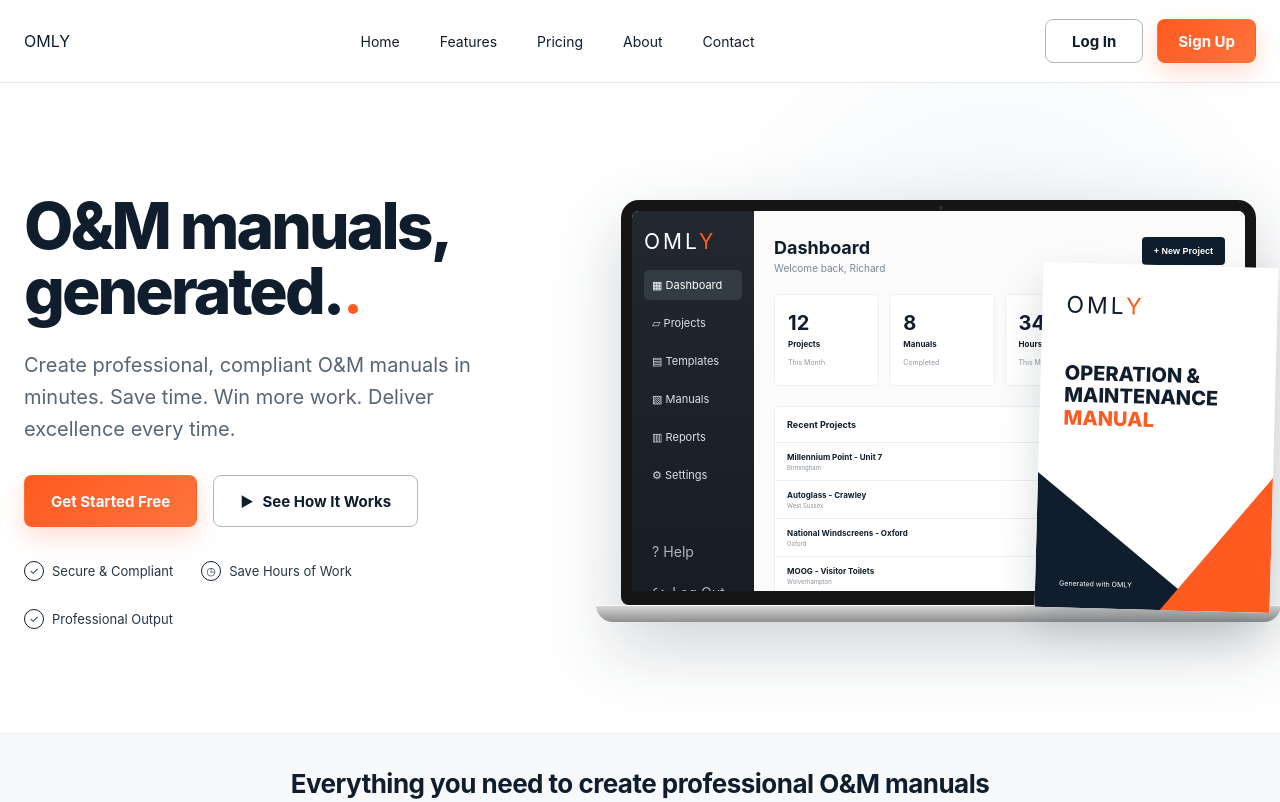
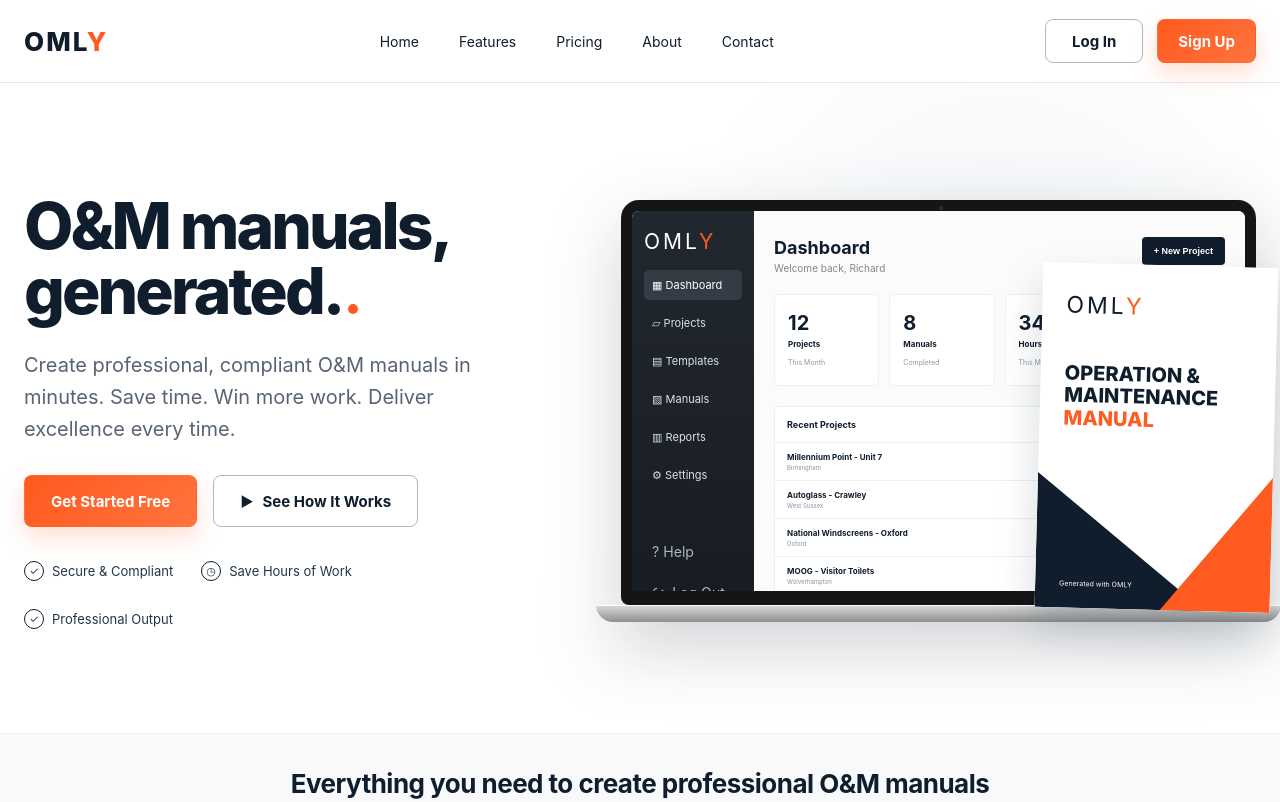
Before and after one commit to leo-nelson/omly, a website: page public/index.html in a window 1280 px wide. Shown: the top 802 px of the page. Drawn offline with Linux system fonts and the light colour scheme.

Commit message:
Update styles.css

```diff
--- a/public/css/styles.css
+++ b/public/css/styles.css
@@ -40,7 +40,8 @@
   justify-content:space-between;
   gap:28px;
 }
-.brand img{height:46px;width:auto;max-width:none}
+.brand-text{font-size:26px;font-weight:800;letter-spacing:.08em;color:var(--navy)}
+.brand-text span{color:var(--orange)}
 .main-nav{display:flex;align-items:center;gap:40px;font-size:14px}
 .main-nav a{transition:.2s}
 .main-nav a:hover{color:var(--orange)}
```
